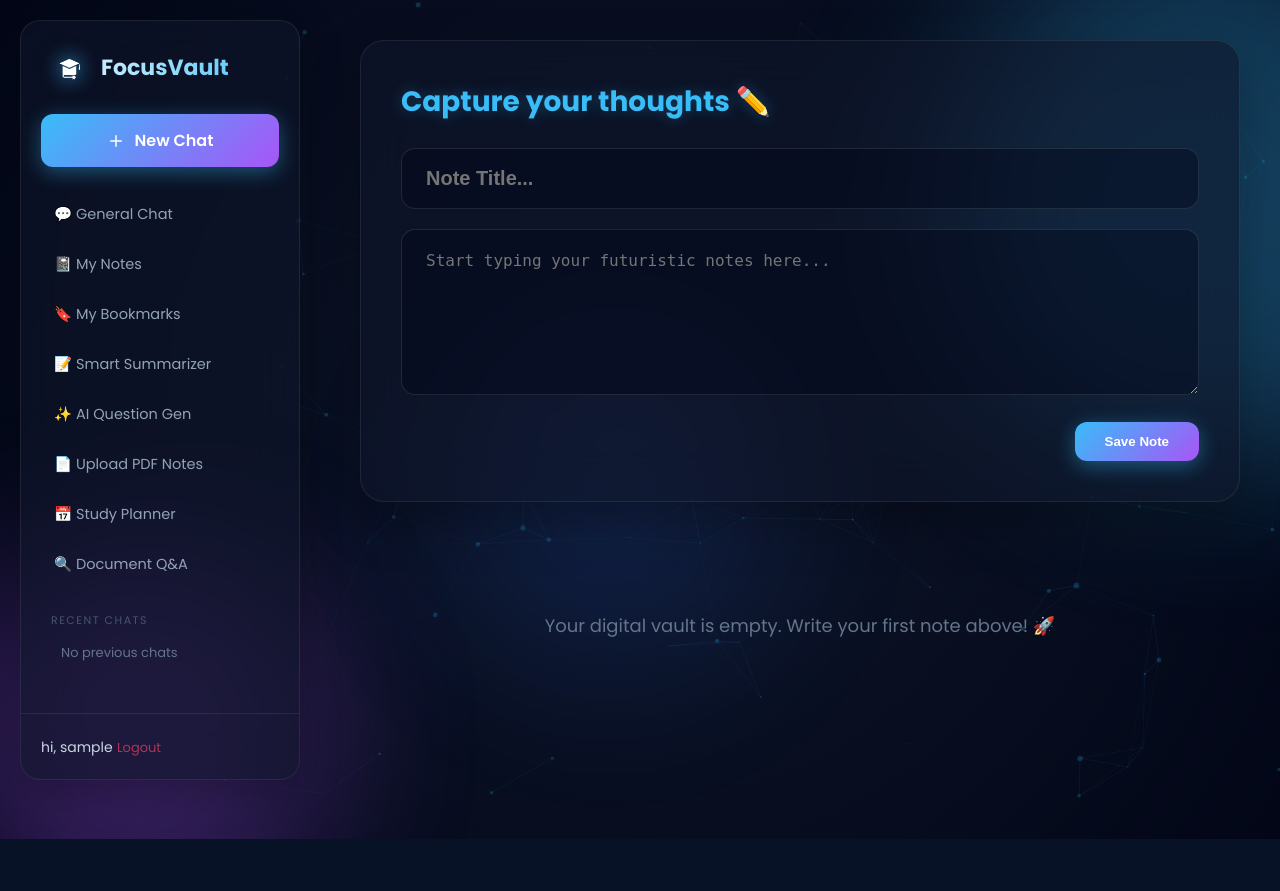
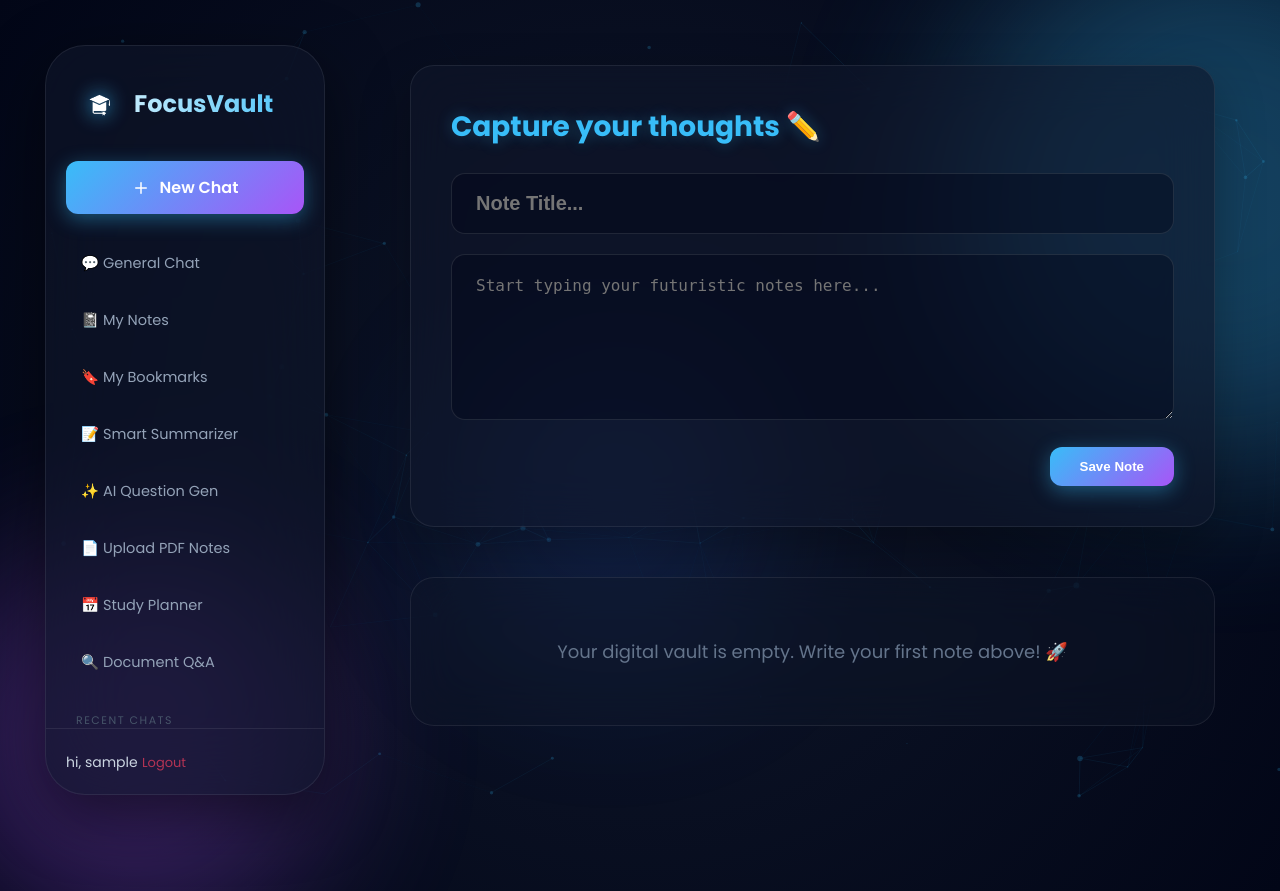
Before and after one commit to ankiiiiiitt/Devops_miniproject, a Flask app: page /notes in a window 1280 px wide. Before the commit the page ends 839 px from the top, so only its background shows below. Run offline with Flask 3, Linux system fonts and the light colour scheme; the visitor is signed in with stand-in values (Sample User, id 1); data that the repository does not hold is empty.

Commit message:
Scoped 3D Dashboard Redesign: floating glass blade sidebar, perspective layering, and isolated .dashboard-page styling

```diff
--- a/static/css/style.css
+++ b/static/css/style.css
@@ -734,6 +734,107 @@ a {
   padding-bottom: 100px;
 }
 
+/* =============================================================
+   SCOPED DASHBOARD WORKSPACE (FUTURISTIC 3D Hub)
+   ============================================================= */
+.dashboard-page {
+  background: radial-gradient(circle at center, #0f172a, #020617);
+}
+
+.dashboard-page .dashboard-layout {
+  display: flex;
+  min-height: 100vh;
+  padding: 25px;
+  gap: 25px;
+  perspective: 2000px;
+  overflow: hidden;
+}
+
+/* Floating Glass Blade Sidebar */
+.dashboard-page .sidebar {
+  width: var(--sidebar-w);
+  height: calc(100vh - 50px);
+  background: rgba(15, 23, 42, 0.6);
+  backdrop-filter: blur(40px);
+  border: 1px solid var(--border-glass);
+  border-radius: 40px;
+  display: flex;
+  flex-direction: column;
+  transition: 0.5s cubic-bezier(0.16, 1, 0.3, 1);
+  z-index: 1000;
+  box-shadow: 0 20px 60px rgba(0, 0, 0, 0.5);
+  position: sticky;
+  top: 0;
+  transform-style: preserve-3d;
+}
+
+.dashboard-page .sidebar-logo {
+  padding: 40px 35px;
+  display: flex;
+  align-items: center;
+  gap: 15px;
+  font-weight: 800;
+  font-size: 24px;
+  text-decoration: none;
+  background: linear-gradient(to right, #fff, var(--primary));
+  -webkit-background-clip: text;
+  background-clip: text;
+  -webkit-text-fill-color: transparent;
+  transform: translateZ(50px);
+}
+
+.dashboard-page .sidebar-nav {
+  padding: 0 15px;
+  transform: translateZ(30px);
+}
+
+.dashboard-page .sidebar-nav li a {
+  padding: 14px 20px;
+  border-radius: 18px;
+  margin-bottom: 8px;
+  transition: 0.3s;
+}
+
+.dashboard-page .sidebar-nav li a.active {
+  background: rgba(56, 189, 248, 0.1);
+  color: var(--primary);
+  border-left: 3px solid var(--primary);
+  box-shadow: inset 0 0 15px rgba(56, 189, 248, 0.1);
+}
+
+/* Glassmorphism for Dashboard Cards */
+.dashboard-page .glass,
+.dashboard-page .note-card,
+.dashboard-page .bookmark-card {
+  background: rgba(15, 23, 42, 0.4);
+  backdrop-filter: blur(25px);
+  border: 1px solid var(--border-glass);
+}
+
+.dashboard-page .bookmark-preview {
+  display: -webkit-box;
+  -webkit-line-clamp: 3;
+  line-clamp: 3;
+  -webkit-box-orient: vertical;
+  overflow: hidden;
+}
+
+/* ================= RESPONSIVE SCOPED ================= */
+@media (max-width: 900px) {
+  .dashboard-page .sidebar {
+    position: fixed;
+    left: -320px;
+    margin: 0;
+    height: 100vh;
+    border-radius: 0;
+    top: 0;
+  }
+
+  .dashboard-page .sidebar.active {
+    left: 0;
+  }
+}
+
 .note-card-3d {
   background: rgba(15, 23, 42, 0.4);
   backdrop-filter: blur(20px);
--- a/static/js/ui_effects.js
+++ b/static/js/ui_effects.js
@@ -124,6 +124,31 @@ document.addEventListener('DOMContentLoaded', () => {
             "retina_detect": true
         });
     }
+
+    // 4. SCOPED DASHBOARD SIDEBAR TILT (Floating Blade)
+    const dashboardSidebar = document.querySelector('.dashboard-page .sidebar');
+    if (dashboardSidebar) {
+        let sdx = 0, sdy = 0, stx = 0, sty = 0;
+
+        document.addEventListener('mousemove', (e) => {
+            if (e.clientX < 400) { // Only tilt when mouse is near sidebar
+                const centerX = 150;
+                const centerY = window.innerHeight / 2;
+                stx = ((e.clientY - centerY) / centerY) * -8;
+                sty = ((e.clientX - centerX) / centerX) * 8;
+            } else {
+                stx = 0; sty = 0;
+            }
+        });
+
+        function animateSidebar() {
+            sdx += (stx - sdx) * 0.08;
+            sdy += (sty - sdy) * 0.08;
+            dashboardSidebar.style.transform = `rotateX(${sdx}deg) rotateY(${sdy}deg)`;
+            requestAnimationFrame(animateSidebar);
+        }
+        animateSidebar();
+    }
 });
 
 // LIGHT PARALLAX EFFECT
--- a/templates/dashboard_base.html
+++ b/templates/dashboard_base.html
@@ -11,7 +11,7 @@
     <script src="{{ url_for('static', filename='js/ui_effects.js') }}"></script>
     {% block styles %}{% endblock %}
 </head>
-<body>
+<body class="dashboard-page">
 
 <!-- FUTURISTIC BACKGROUND LAYERS -->
 <div id="particles-js"></div>
```
